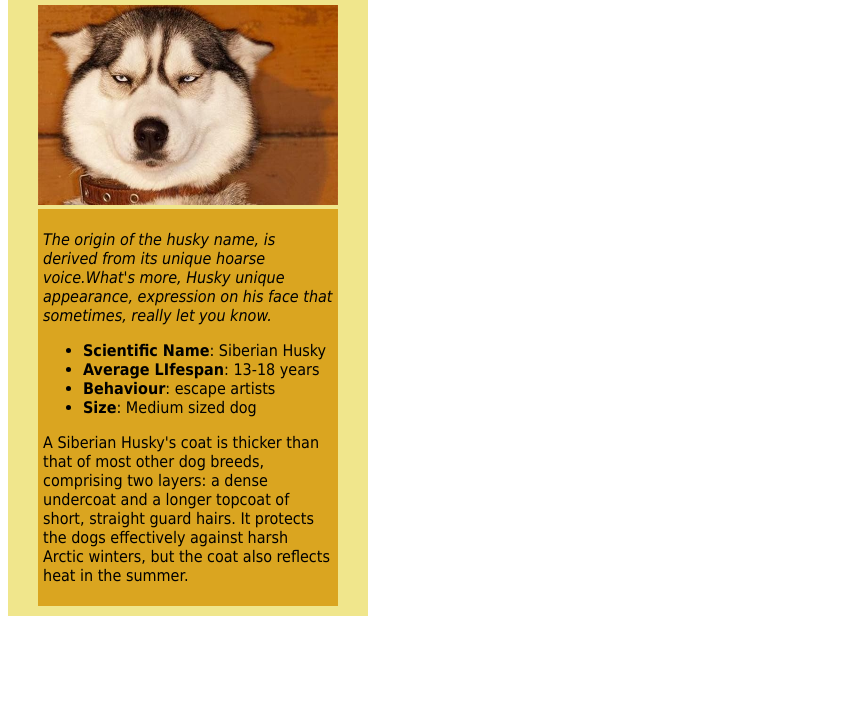
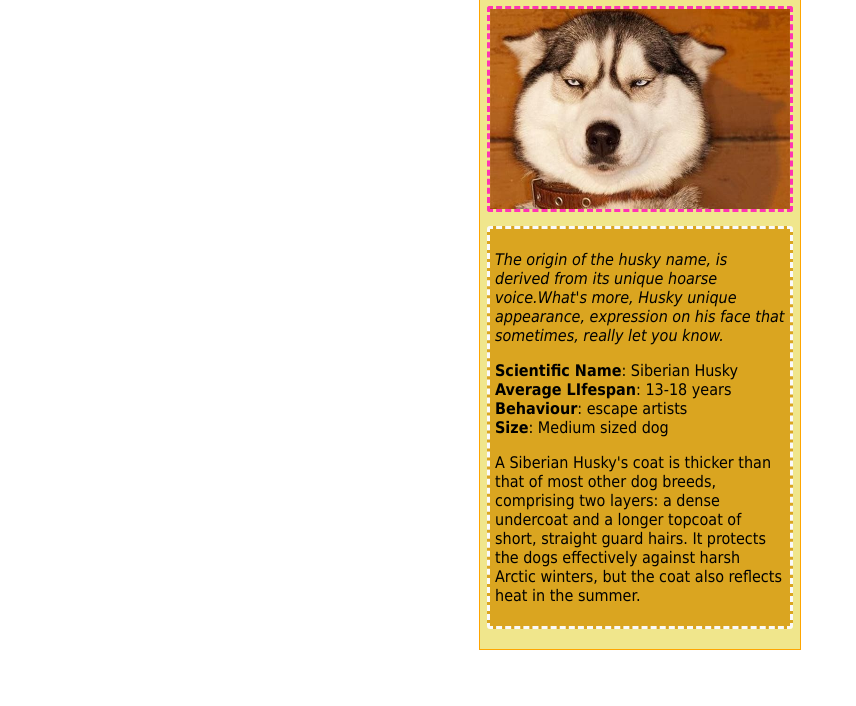
Before and after one commit to heguang313/fend-animal-trading-cards-master, a plain HTML site: page index.html in a window 1280 px wide. Shown: the part 94-800 px from the top of the page, without its empty margins (0-856 px from the left). Drawn offline with Linux system fonts and the light colour scheme.

Commit message:
整体调整
给每个有样式的元素添加了类，添加了边框

```diff
--- a/index.html
+++ b/index.html
@@ -6,20 +6,20 @@
 	<link rel="stylesheet" href="styles.css">
 </head>
 <body>
-	<div id="main-content">
+	<div class="main-content">
 		<!-- your favorite animal's name goes here -->
-		<h1>Husky</h1>
+		<h1 class="card-tittle">Husky</h1>
 		<!-- your favorite animal's image goes here -->
-		<img src="timg.jpg" alt="Siberian Husky">
+		<img src="timg.jpg" alt="Siberian Husky" class="animal-pic">
 		<div class="description">
 			<!-- your favorite animal's interesting fact goes here -->
-			<p><em>The origin of the husky name, is derived from its unique hoarse voice.What's more, Husky unique appearance, expression on his face that sometimes, really let you know.</em></p>
-			<ul>
+			<p class="short-intro">The origin of the husky name, is derived from its unique hoarse voice.What's more, Husky unique appearance, expression on his face that sometimes, really let you know.</p>
+			<ul class="animal-lists">
 				<!-- your favorite animal's list items go here -->
-				<li><span>Scientific Name</span>: Siberian Husky</li>
-				<li><span>Average LIfespan</span>: 13-18 years</li>
-				<li><span>Behaviour</span>: escape artists</li>
-				<li><span>Size</span>: Medium sized dog</li>
+				<li><span class="animal-fact-list">Scientific Name</span>: Siberian Husky</li>
+				<li><span class="animal-fact-list">Average LIfespan</span>: 13-18 years</li>
+				<li><span class="animal-fact-list">Behaviour</span>: escape artists</li>
+				<li><span class="animal-fact-list">Size</span>: Medium sized dog</li>
 			</ul>
 			<!-- your favorite animal's description goes here -->
 			<p>A Siberian Husky's coat is thicker than that of most other dog breeds, comprising two layers: a dense undercoat and a longer topcoat of short, straight guard hairs. It protects the dogs effectively against harsh Arctic winters, but the coat also reflects heat in the summer.  </p>
--- a/styles.css
+++ b/styles.css
@@ -1,25 +1,44 @@
 /* add your CSS here */
-#main-content{
-	width: 340px;
-	background: #F0E68C;
-	padding: 10px;
+.main-content {
+	width: 320px;
+	background: #f0e68c;
+	padding: 10px 0;
 	text-align: center;
+	margin: 0 auto;
+	border: 1px solid #ffa500;
 	font-family: "Microsoft YaHei",tahoma,arial,"Hiragino Sans GB","宋体",sans-serif;
 }
-h1{
+
+.card-tittle {
 	font-weight: 800;
 }
-img{
+
+.animal-pic {
 	width: 300px;
 	height: 200px;
+	border: 3px dashed #ff34b3;
+	border-radius: 3px;
 }
-span{
-	font-weight: bold;
-}
-.description{
-	margin: 0 auto;
+
+.description {
+	margin: 10px auto;
 	width: 290px;
 	text-align: left;
 	background: #DAA520;
 	padding: 5px;
+	border: 3px dashed #fafafa;
+	border-radius: 3px;
 }
+
+.short-intro {
+	font-style: italic;
+}
+
+.animal-lists {
+	list-style: none;
+	padding: 0;
+}
+
+.animal-fact-list {
+	font-weight: bold;
+}
```
